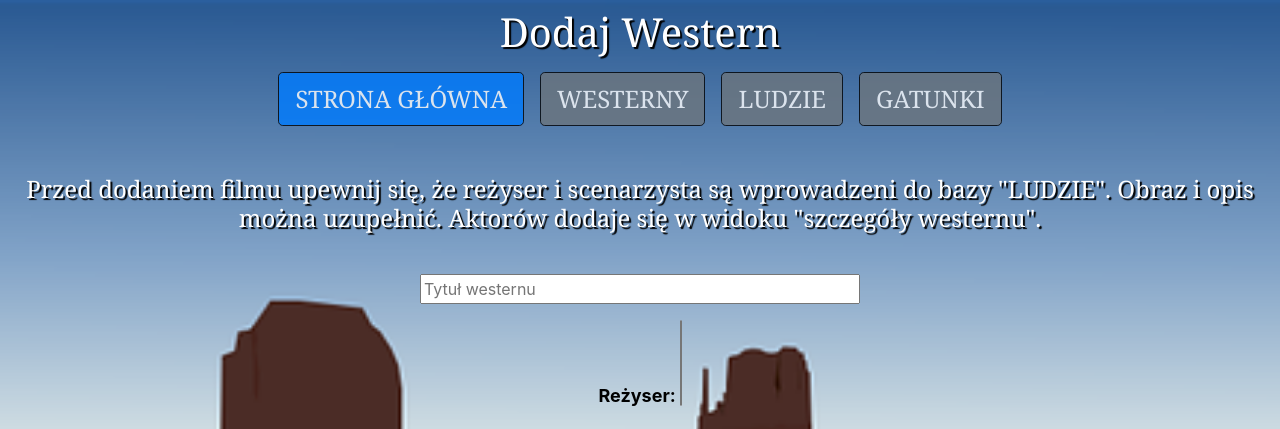
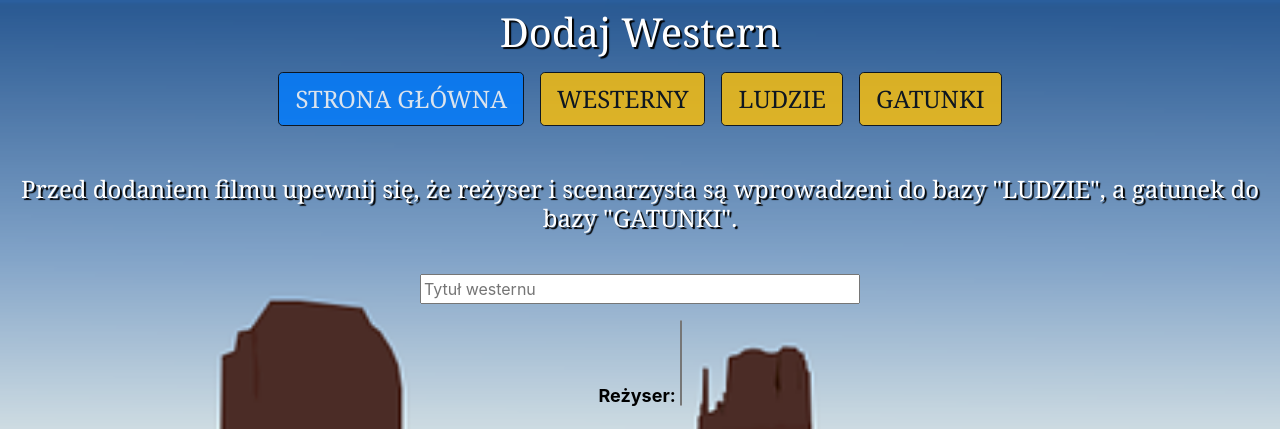
Before and after one commit to AndrzejBakula/westerny, a Django app: page /add_movie/ in a window 1280 px wide. Shown: the top 429 px of the page. Run offline with Django 3.2, Linux system fonts and the light colour scheme; data that the repository does not hold is empty.

Commit message:
button colors changed

```diff
--- a/westerny_app/forms.py
+++ b/westerny_app/forms.py
@@ -20,3 +20,9 @@ class AddMovieForm(forms.Form):
 class AddGenreForm(forms.Form):
     name = forms.CharField(label="", max_length=128, widget=forms.TextInput(attrs={"size": 38, "placeholder": "Nazwa gatunku"}))
     image = forms.ImageField(label="Obraz", required=None)
+
+
+class AddPersonForm(forms.Form):
+    first_name = forms.CharField(label="", max_length=128, widget=forms.TextInput(attrs={"size": 38, "placeholder": "Imię"}))
+    last_name = forms.CharField(label="", max_length=128, widget=forms.TextInput(attrs={"size": 38, "placeholder": "Nazwisko"}))
+    image = forms.ImageField(label="Obraz", required=None)
--- a/westerny_app/static/style.css
+++ b/westerny_app/static/style.css
@@ -20,6 +20,16 @@
     border-style: solid;
     margin: 1vh;
 }
+.guzik2 {
+    font-family: Georgia, serif;
+    font-size: x-large;
+    color: #000000;
+    opacity: 0.8;
+    border-color: black;
+    border-style: solid;
+    margin: 1vh;
+}
+
 .menu_link {
     text-decoration: none;
     color: #000000;
--- a/westerny_app/templates/add_movie.html
+++ b/westerny_app/templates/add_movie.html
@@ -11,15 +11,14 @@
     </div>
     <div class="d-flex flex-row justify-content-around flex-wrap">
         <a class="btn btn-primary btn-lg guzik" href="{% url 'index' %}">STRONA GŁÓWNA</a>
-        <a class="btn btn-secondary btn-lg guzik" href="{% url 'movies' %}">WESTERNY</a>
-        <a class="btn btn-secondary btn-lg guzik" href="{% url 'people' %}">LUDZIE</a>
-        <a class="btn btn-secondary btn-lg guzik" href="{% url 'genres' %}" class="btn btn-primary">GATUNKI</a>
+        <a class="btn btn-warning btn-lg guzik2" href="{% url 'movies' %}">WESTERNY</a>
+        <a class="btn btn-warning btn-lg guzik2" href="{% url 'people' %}">LUDZIE</a>
+        <a class="btn btn-warning btn-lg guzik2" href="{% url 'genres' %}" class="btn btn-primary">GATUNKI</a>
     </div>
     <hr>
     <div class="d-flex flex-row justify-content-center align-items-center">
         <h4 class="display-5 align-self-center header">
-            Przed dodaniem filmu upewnij się, że reżyser i scenarzysta są wprowadzeni do bazy "LUDZIE".
-            Obraz i opis można uzupełnić. Aktorów dodaje się w widoku "szczegóły westernu".
+            Przed dodaniem filmu upewnij się, że reżyser i scenarzysta są wprowadzeni do bazy "LUDZIE", a gatunek do bazy "GATUNKI".
         </h4>
     </div>
     <hr>
--- a/westerny_app/templates/genres.html
+++ b/westerny_app/templates/genres.html
@@ -10,8 +10,8 @@
     </div>
     <div class="d-flex flex-row justify-content-around flex-wrap">
         <a class="btn btn-primary btn-lg guzik" href="{% url 'index' %}">STRONA GŁÓWNA</a>
-        <a class="btn btn-secondary btn-lg guzik" href="{% url 'movies' %}">WESTERNY</a>
-        <a class="btn btn-secondary btn-lg guzik" href="/people">LUDZIE</a>
+        <a class="btn btn-warning btn-lg guzik2" href="{% url 'movies' %}">WESTERNY</a>
+        <a class="btn btn-warning btn-lg guzik2" href="/people">LUDZIE</a>
         <a class="btn btn-success btn-lg guzik" href="{% url 'add-genre' %}"> Dodaj Gatunek</a>
     </div>
     <ul>
--- a/westerny_app/templates/index.html
+++ b/westerny_app/templates/index.html
@@ -9,9 +9,9 @@
         <h1 class="display-5 align-self-center header">Westernowa Baza Danych</h1>
     </div>
     <div class="d-flex flex-row justify-content-around flex-wrap">
-        <a class="btn btn-secondary btn-lg guzik" href="{% url 'movies' %}">WESTERNY</a>
-        <a class="btn btn-secondary btn-lg guzik" href="{% url 'people' %}">LUDZIE</a>
-        <a class="btn btn-secondary btn-lg guzik" href="{% url 'genres' %}">GATUNKI</a>
+        <a class="btn btn-warning btn-lg guzik2" href="{% url 'movies' %}">WESTERNY</a>
+        <a class="btn btn-warning btn-lg guzik2" href="{% url 'people' %}">LUDZIE</a>
+        <a class="btn btn-warning btn-lg guzik2" href="{% url 'genres' %}">GATUNKI</a>
     </div>
 
     <hr>
--- a/westerny_app/templates/movies.html
+++ b/westerny_app/templates/movies.html
@@ -10,8 +10,8 @@
     </div>
     <div class="d-flex flex-row justify-content-around flex-wrap">
         <a class="btn btn-primary btn-lg guzik" href="{% url 'index' %}">STRONA GŁÓWNA</a>
-        <a class="btn btn-secondary btn-lg guzik" href="/people">LUDZIE</a>
-        <a class="btn btn-secondary btn-lg guzik" href="{% url 'genres' %}">GATUNKI</a>
+        <a class="btn btn-warning btn-lg guzik2" href="/people">LUDZIE</a>
+        <a class="btn btn-warning btn-lg guzik2" href="{% url 'genres' %}">GATUNKI</a>
         <a class="btn btn-success btn-lg guzik" href="{% url 'add-movie' %}"> Dodaj Western</a>
     </div>
     <ul>
--- a/westerny_app/templates/people.html
+++ b/westerny_app/templates/people.html
@@ -10,9 +10,9 @@
     </div>
     <div class="d-flex flex-row justify-content-around flex-wrap">
         <a class="btn btn-primary btn-lg guzik" href="{% url 'index' %}">STRONA GŁÓWNA</a>
-        <a class="btn btn-secondary btn-lg guzik" href="{% url 'movies' %}">WESTERNY</a>
-        <a class="btn btn-secondary btn-lg guzik" href="{% url 'genres' %}">GATUNKI</a>
-        <a class="btn btn-success btn-lg guzik" href="/add-person"> Dodaj Osobę</a>
+        <a class="btn btn-warning btn-lg guzik2" href="{% url 'movies' %}">WESTERNY</a>
+        <a class="btn btn-warning btn-lg guzik2" href="{% url 'genres' %}">GATUNKI</a>
+        <a class="btn btn-success btn-lg guzik" href="{% url 'add-person' %}"> Dodaj Osobę</a>
     </div>
     <ul>
         {% for person in people %}
--- a/westerny_app/views.py
+++ b/westerny_app/views.py
@@ -4,7 +4,7 @@ from django.contrib.auth.mixins import PermissionRequiredMixin, LoginRequiredMix
 from datetime import timezone, date, timedelta
 from django.views import View
 from westerny_app.models import Movie, Genre, Person
-from westerny_app.forms import AddMovieForm, AddGenreForm
+from westerny_app.forms import AddMovieForm, AddGenreForm, AddPersonForm
 
 
 class IndexView(View):
@@ -40,3 +40,9 @@ class PeopleView(View):
     def get(self, request):
         people = Person.objects.all().order_by("last_name")
         return render(request, "people.html", {"people": people})
+
+
+class AddPersonView(View):
+    def get(self, request):
+        form = AddPersonForm()
+        return render(request, "add_person.html", {"form": form})
--- a/westerny_project/urls.py
+++ b/westerny_project/urls.py
@@ -16,6 +16,7 @@ Including another URLconf
 from django.contrib import admin
 from django.urls import path
 from westerny_app.views import IndexView, MoviesView, AddMovieView, GenresView, AddGenreView, PeopleView
+from westerny_app.views import AddPersonView
 
 urlpatterns = [
     path('admin/', admin.site.urls),
@@ -25,5 +26,6 @@ urlpatterns = [
     path('add_movie/', AddMovieView.as_view(), name="add-movie"),
     path('genres/', GenresView.as_view(), name="genres"),
     path('add_genre/', AddGenreView.as_view(), name="add-genre"),
-    path('people/', PeopleView.as_view(), name="people")
+    path('people/', PeopleView.as_view(), name="people"),
+    path('add_person/', AddPersonView.as_view(), name="add-person")
 ]
```
Also changed, not shown: westerny_app/templates/add_genre.html (+4 -4 lines), westerny_app/templates/add_person.html (+40 -0 lines).
